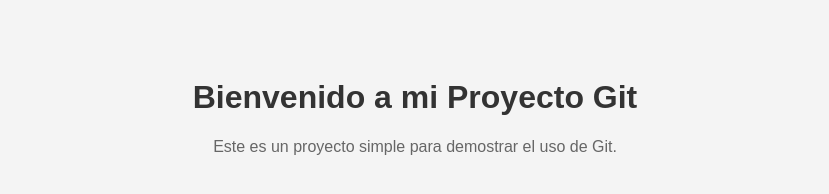
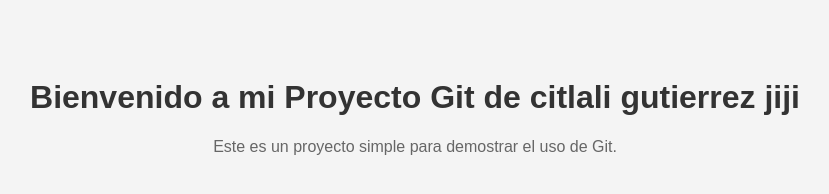
Before and after one commit to IEVN1001-21002807/intro-git, a plain HTML site: page intro-git/index.html in a window 1280 px wide. Shown: the whole page, without its empty margins (225-1054 px from the left). Drawn offline with Linux system fonts and the light colour scheme.

Commit message:
segundo commit

```diff
--- a/intro-git/index.html
+++ b/intro-git/index.html
@@ -7,7 +7,7 @@
     <link rel="stylesheet" href="style.css">
 </head>
 <body>
-    <h1>Bienvenido a mi Proyecto Git</h1>
+    <h1>Bienvenido a mi Proyecto Git de citlali gutierrez jiji </h1>
     <p>Este es un proyecto simple para demostrar el uso de Git.</p>
 </body>
 </html>
```
